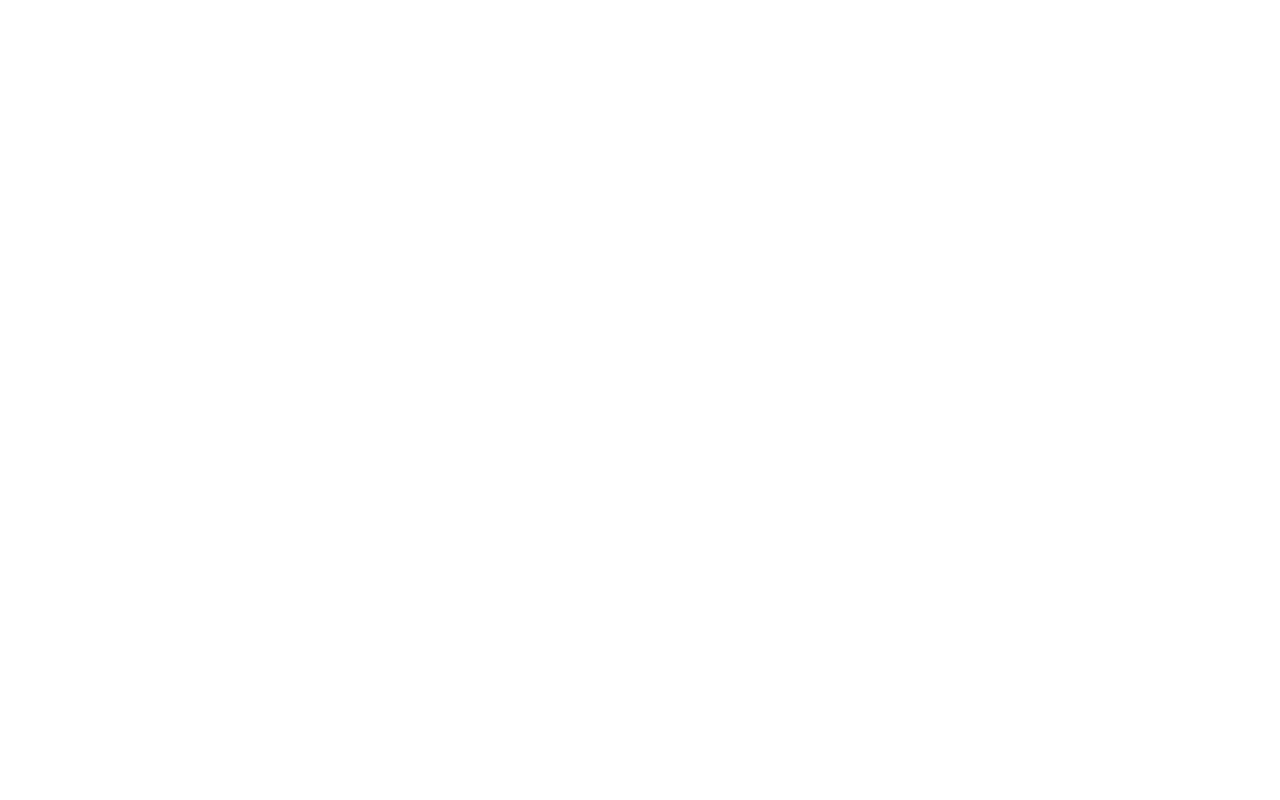
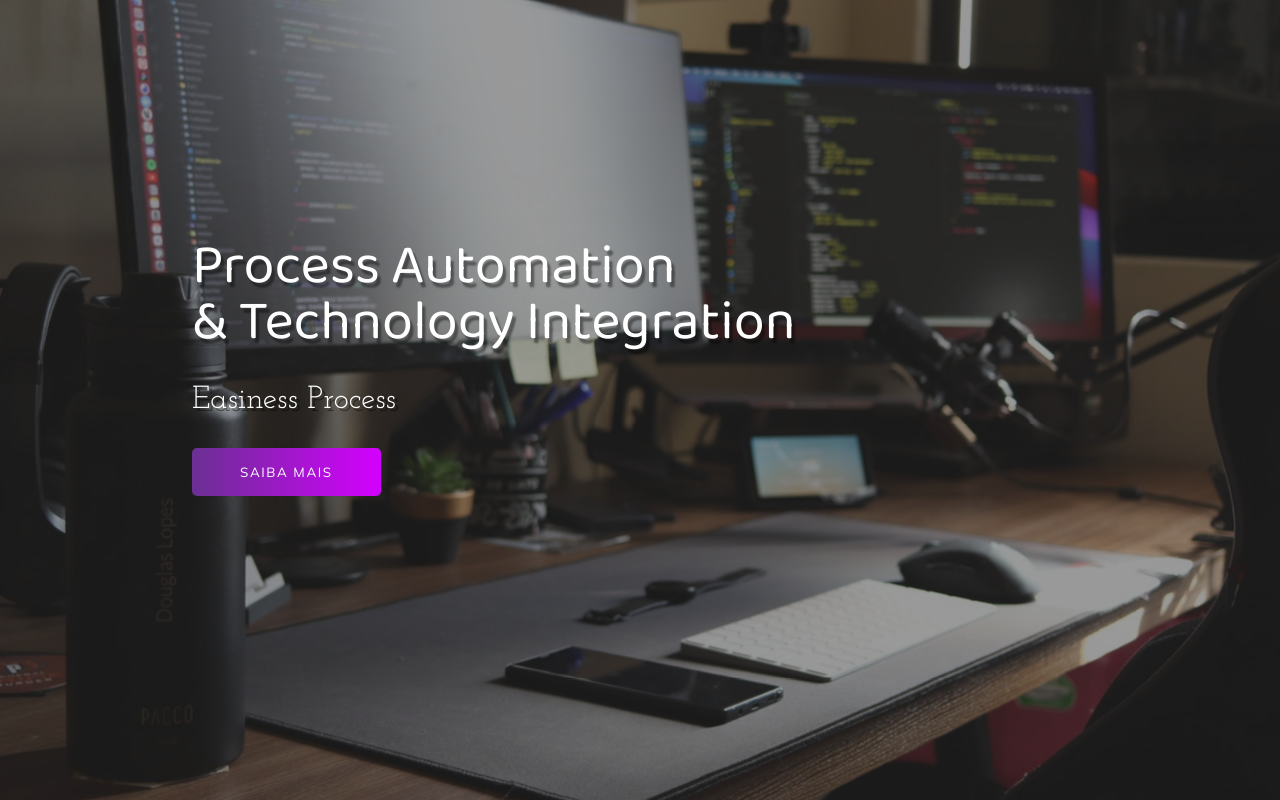
Before and after one commit to ViniciusNapolitano/Easiness-Process, a plain HTML site: page index.html in a window 1280 px wide. Drawn offline with Linux system fonts and the light colour scheme.

Commit message:
:package: header

```diff
--- a/index.html
+++ b/index.html
@@ -5,10 +5,26 @@
     <meta http-equiv="X-UA-Compatible" content="IE=edge">
     <meta name="viewport" content="width=device-width, initial-scale=1.0">
     <link rel="stylesheet" href="style.css">
-    <link rel="shortcut icon" href="favicon.ico" type="image/x-icon">
+    <link rel="apple-touch-icon" sizes="180x180" href="imagens/apple-touch-icon.png">
+    <link rel="icon" type="image/png" sizes="32x32" href="imagens/favicon-32x32.png">
+    <link rel="icon" type="image/png" sizes="16x16" href="imagens/favicon-16x16.png">
+    <link rel="manifest" href="/site.webmanifest">
     <title>Easiness Process</title>
 </head>
 <body>
 
+    <div class="container">
+        <header>
+            <div class="img-wrapper">
+                <img src="imagens/bg2.jpg" alt="Background header">
+            </div>
+            <div class="banner">
+                <h1>Process Automation <br> & Technology Integration</h1>
+                <p>Easiness Process</p>
+                <button>Saiba mais</button>
+            </div>
+        </header>
+    </div>
+
 </body>
 </html>
--- a/style.css
+++ b/style.css
@@ -1,3 +1,98 @@
 @import url('https://fonts.googleapis.com/css2?family=Baloo+Da+2:wght@400;500;600;700&family=Josefin+Slab:ital,wght@0,300;0,400;0,600;0,700;1,300;1,400;1,600&family=Mulish:ital,wght@0,200;0,300;0,400;0,500;1,200;1,300;1,400&display=swap');
 
 @import url('https://cdnjs.cloudflare.com/ajax/libs/font-awesome/5.15.3/css/all.min.css');
+
+* {
+    margin: 0;
+    padding: 0;
+}
+
+header {
+    width: 100%;
+    height: 100vh;
+    overflow: hidden;
+    position: relative;
+}
+
+.img-wrapper {
+    width: 100%;
+    height: 100%;
+    overflow: hidden;
+    background-color: rgba(0, 0, 0, 0.8);
+}
+
+.img-wrapper img {
+    width: 100%;
+    height: 100%;
+    object-fit: cover;
+    opacity: 0.5;
+    animation: zoom 25s;
+}
+
+@keyframes zoom {
+    0% {
+        transform: scale(1.3);
+    }
+
+    100% {
+        transform: scale(1);
+    }
+}
+
+.banner {
+    position: absolute;
+    top: 30%;
+    left: 15%;
+}
+
+.banner h1 {
+    color: #fff;
+    font-size: 3.5rem;
+    font-family: "Baloo Da 2", serif;
+    font-weight: 200;
+    text-shadow: .2rem .3rem 2px rgba(0, 0, 0, .4);
+    line-height: 3.5rem;
+    margin-bottom: 2rem;
+    opacity: 0;
+    animation: moveBanner 1s 0.5s forwards;
+}
+
+.banner p {
+    color: #fff;
+    font-size: 2rem;
+    font-family: "Josefin Slab", serif;
+    text-shadow: .2rem .2rem rgba(0, 0, 0, .4);
+    margin-bottom: 2rem;
+    opacity: 0;
+    animation: moveBanner 1s 0.7s forwards;
+}
+
+.banner button {
+    color: #fff;
+    text-transform: uppercase;
+    font-family: "Mulish", serif;
+    letter-spacing: .1rem;
+    background: #6a3093;
+    background: -webkit-linear-gradient(to left, #d400ff, #6a3093);
+    background: linear-gradient(to left, #d400ff, #6a3093);
+    padding: 1rem 3rem;
+    border: none;
+    border-radius: 5px;
+    cursor: pointer;
+    opacity: 0;
+    animation: moveBanner 1s 0.9s forwards;
+}
+
+.banner button:hover {
+    opacity: .9;
+}
+
+@keyframes moveBanner {
+    0% {
+        transform: translateY(10rem) rotateY(-30deg);
+    }
+    100% {
+        transform: translateY(0) rotateY(0);
+        opacity: 1;
+    }
+}
```
Also changed, not shown: imagens/android-chrome-192x192.png (renamed from android-chrome-192x192.png), imagens/android-chrome-512x512.png (renamed from android-chrome-512x512.png), imagens/apple-touch-icon.png (renamed from apple-touch-icon.png), imagens/bg.jpg (added), imagens/bg2.jpg (added), imagens/favicon-16x16.png (renamed from favicon-16x16.png), imagens/favicon-32x32.png (renamed from favicon-32x32.png), site.webmanifest, 1 other file.
